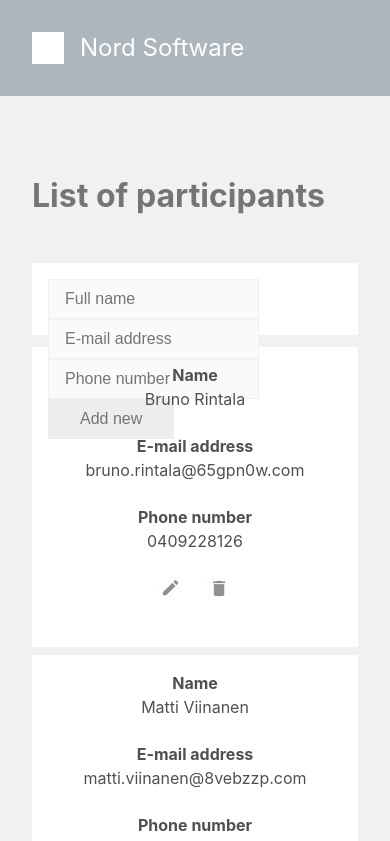
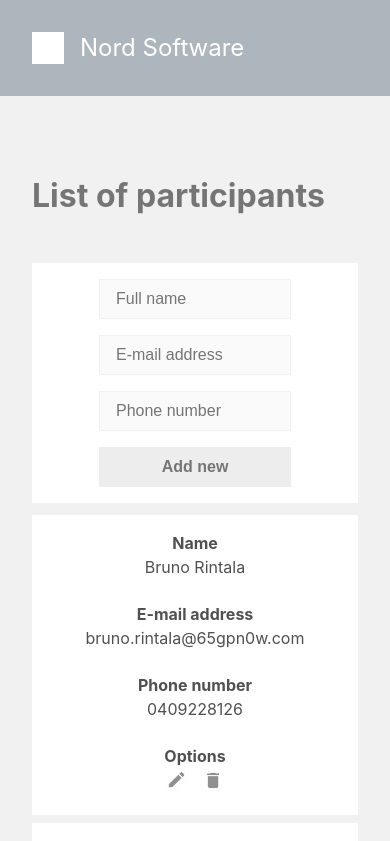
Before and after one commit to kuijoe/digidigi, a React (Create React App) app: page / in a window 390 px wide. Shown: the top 841 px of the page. Built offline with nearby package versions, Linux system fonts and the light colour scheme.

Commit message:
style the form on mobile size

```diff
--- a/src/AddParticipantForm.css
+++ b/src/AddParticipantForm.css
@@ -11,6 +11,7 @@ input[type="text"] {
     border: 1px solid #F1F1F1;
     margin: 0 1rem 0 0;
     padding: 0 1rem;
+    font-size: 1rem;
 }
 
 input[type="text"]::placeholder {
@@ -26,7 +27,35 @@ input[type="text"]::placeholder {
     line-height: 2.5rem;
     height: 2.5rem;
     font-size: 1rem;
-    font-weight: 400;
+    font-weight: 600;
     vertical-align: middle;
     padding: 0 2rem;
+    float: right;
 }
+
+/* 967px breakpoint */
+@media all and (max-width: 61rem) {
+    .add-participant-form {
+        height: auto;
+        text-align: center;
+    }
+
+    .add-participant-form input {
+        display: block;
+        margin: 0 auto 1rem;
+
+        /* 160px + 2x 16px padding + 2x 1px border */
+        width: calc(10rem - 2px);
+    }
+
+    .add-participant-form input[type="text"] {
+
+    }
+
+    .add-participant-form input[type="submit"] {
+        float: initial;
+        padding: 0 1rem;
+        width: 12rem;
+        margin: 0 auto;
+    }
+}
--- a/src/ParticipantsTable.css
+++ b/src/ParticipantsTable.css
@@ -99,4 +99,8 @@ label.mobile {
     text-align: center;
 }
 
+span.pencil {
+    margin-right: 0.75rem;
 }
+
+}
--- a/src/ParticipantsTable.js
+++ b/src/ParticipantsTable.js
@@ -19,7 +19,7 @@ class ParticipantsTable extends Component {
               <td className="full_name"><label className="mobile">Name</label>{item.full_name}</td>
               <td className="email"><label className="mobile">E-mail address</label>{item.email}</td>
               <td className="phone"><label className="mobile">Phone number</label>{item.phone}</td>
-              <td className="options"><span className="pencil"></span><span className="trashcan"></span></td>
+              <td className="options"><label className="mobile">Options</label><span className="pencil"></span><span className="trashcan"></span></td>
             </tr>
           )
         })}
```
